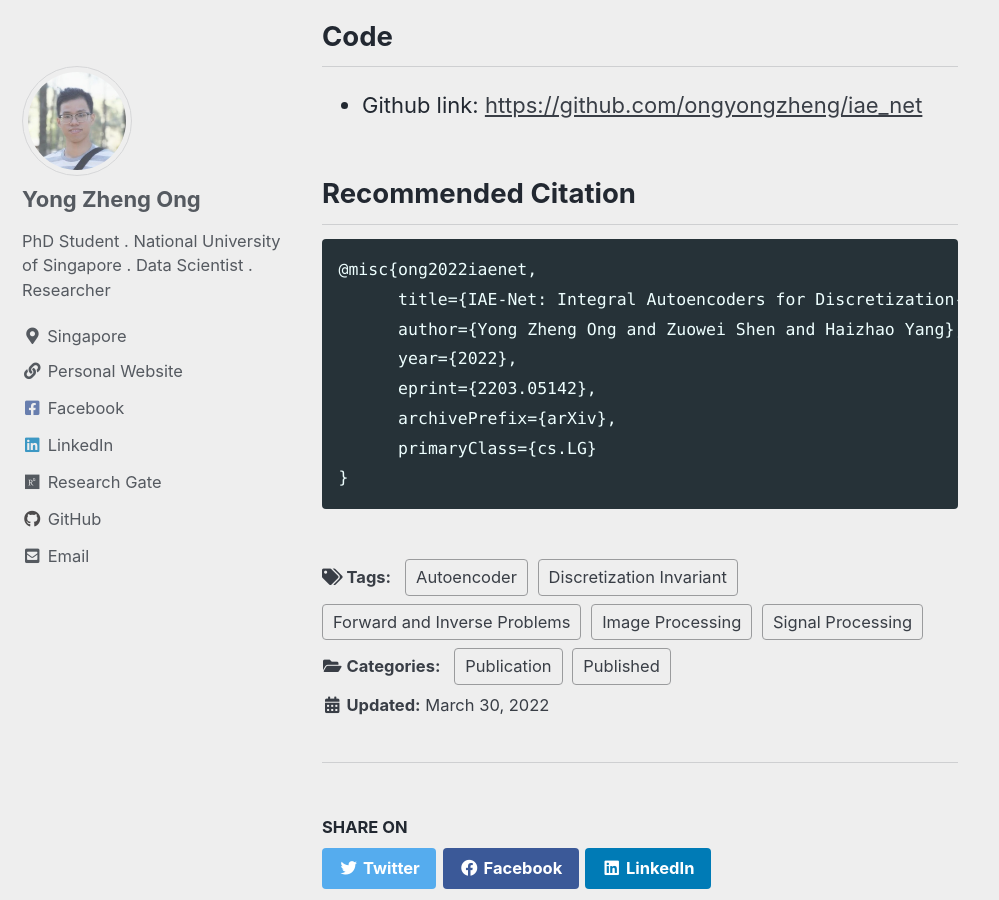
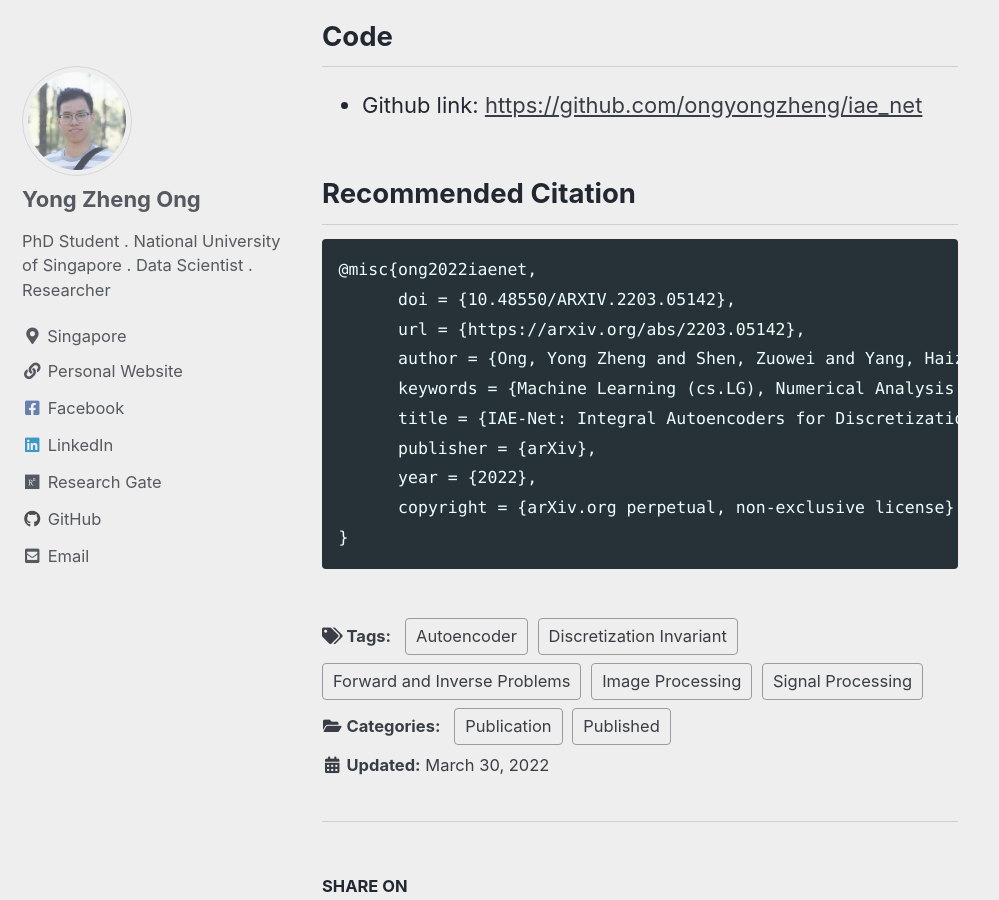
Before and after one commit to ongyongzheng/ongyongzheng.github.io, a Jekyll site: the page built from _posts/2022-03-30-publication-iaenet.md, in a window 1280 px wide and 900 px high, scrolled down 1555 px. Shown: the whole window, without its empty margins (0-999 px from the left). Built offline with Jekyll 4.4.1, drawn with Linux system fonts in a browser that asks for light colours; cached includes are drawn as plain includes.

Commit message:
Update 2022-03-30-publication-iaenet.md

````diff
--- a/_posts/2022-03-30-publication-iaenet.md
+++ b/_posts/2022-03-30-publication-iaenet.md
@@ -32,11 +32,13 @@ Discretization invariant learning aims at learning in the infinite-dimensional f
 
 ```
 @misc{ong2022iaenet,
-      title={IAE-Net: Integral Autoencoders for Discretization-Invariant Learning},
-      author={Yong Zheng Ong and Zuowei Shen and Haizhao Yang},
-      year={2022},
-      eprint={2203.05142},
-      archivePrefix={arXiv},
-      primaryClass={cs.LG}
+      doi = {10.48550/ARXIV.2203.05142},
+      url = {https://arxiv.org/abs/2203.05142},
+      author = {Ong, Yong Zheng and Shen, Zuowei and Yang, Haizhao},
+      keywords = {Machine Learning (cs.LG), Numerical Analysis (math.NA), FOS: Computer and information sciences, FOS: Computer and information sciences, FOS: Mathematics, FOS: Mathematics},
+      title = {IAE-Net: Integral Autoencoders for Discretization-Invariant Learning},
+      publisher = {arXiv},
+      year = {2022},
+      copyright = {arXiv.org perpetual, non-exclusive license}
 }
 ```
````
